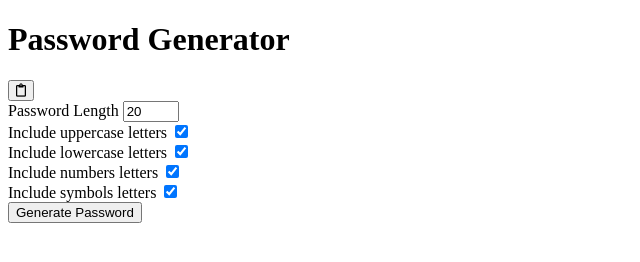
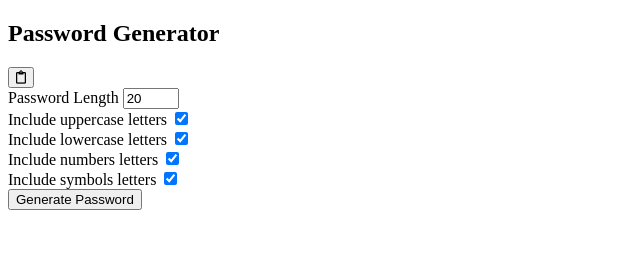
Before and after one commit to zeeshanzaman/password-generator, a plain HTML site: page index.html in a window 1280 px wide. Shown: the whole page, without its empty margins (0-640 px from the left). Drawn offline with Linux system fonts and the light colour scheme.

Commit message:
change heading h1 to h2

```diff
--- a/index.html
+++ b/index.html
@@ -12,7 +12,7 @@
 
 <body>
     <div class="container">
-        <h1>Password Generator</h1>
+        <h2>Password Generator</h2>
         <div class="result-container">
             <span class="result"></span>
             <button class="btn" id="clipboard">
```
